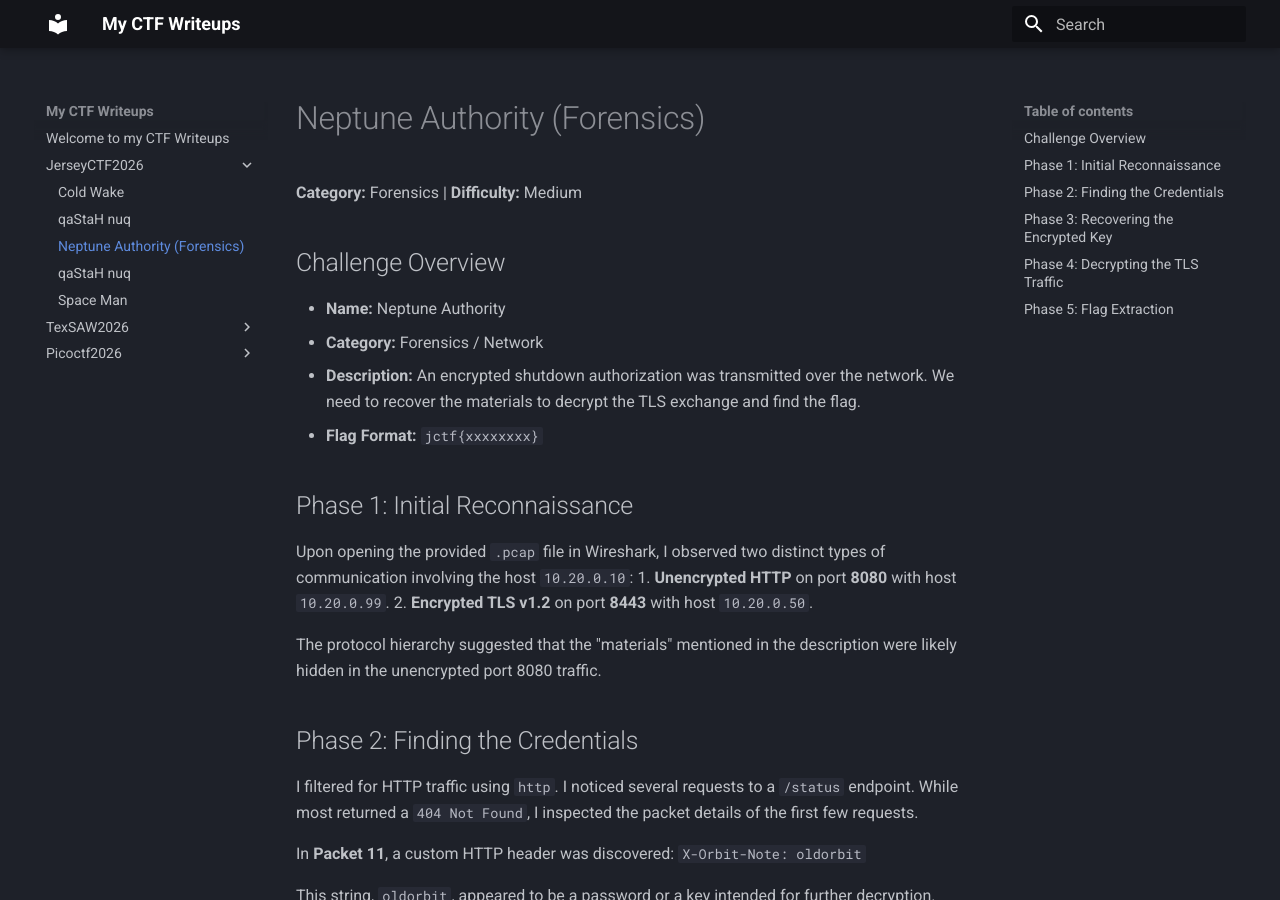
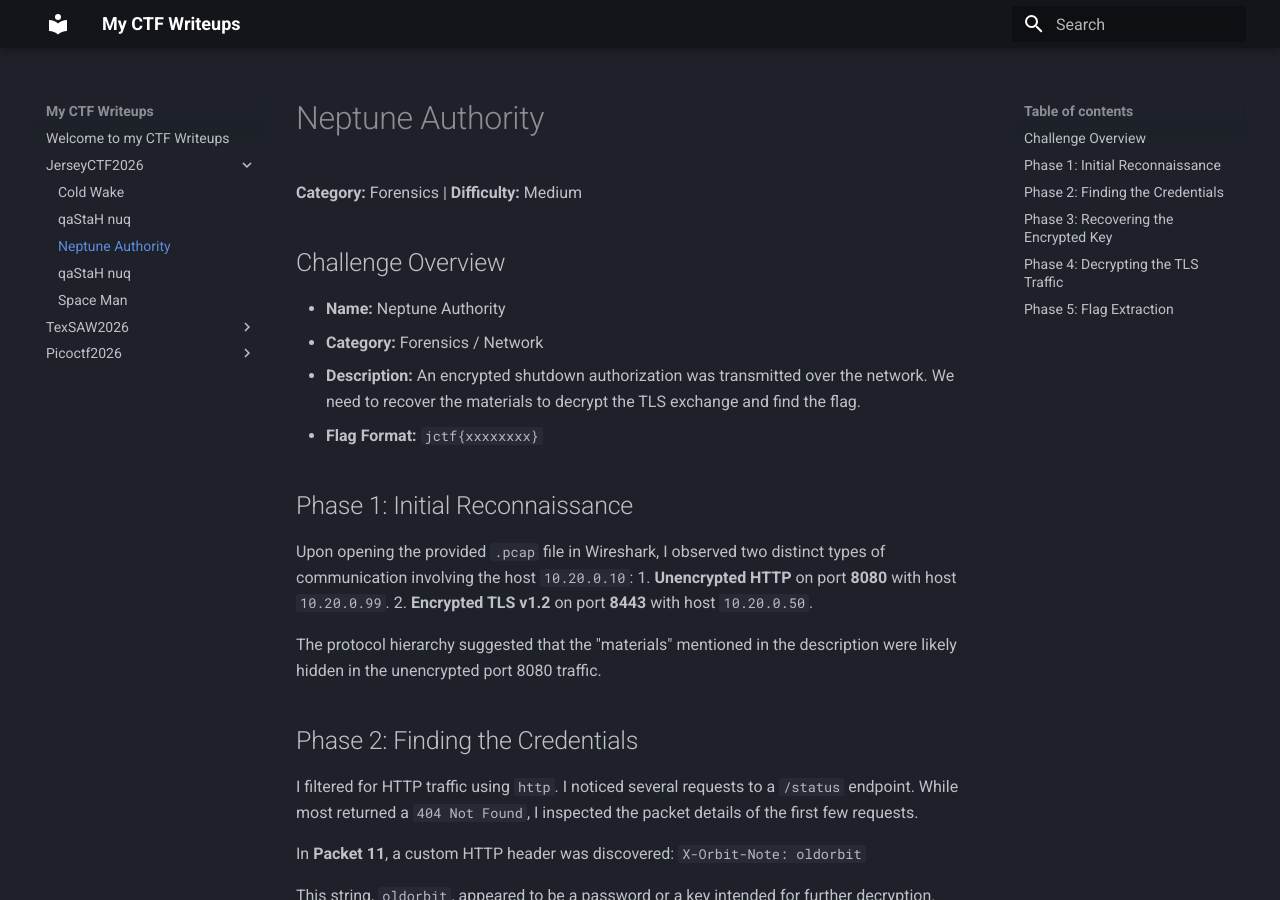
Before and after one commit to MIXent01/ctf-writeups, an MkDocs documentation site: the page built from writeups/JerseyCTF2026/neptune.md, in a window 1280 px wide and 900 px high. Built offline with MkDocs 1.6.1 and Material for MkDocs 9.7.7, drawn with Linux system fonts in a browser that asks for light colours.

Commit message:
New JerseyCTF2026 writeups

```diff
--- a/writeups/JerseyCTF2026/neptune.md
+++ b/writeups/JerseyCTF2026/neptune.md
@@ -1,4 +1,4 @@
-# Neptune Authority (Forensics)
+# Neptune Authority
 
 **Category:** Forensics | **Difficulty:** Medium
 
```
